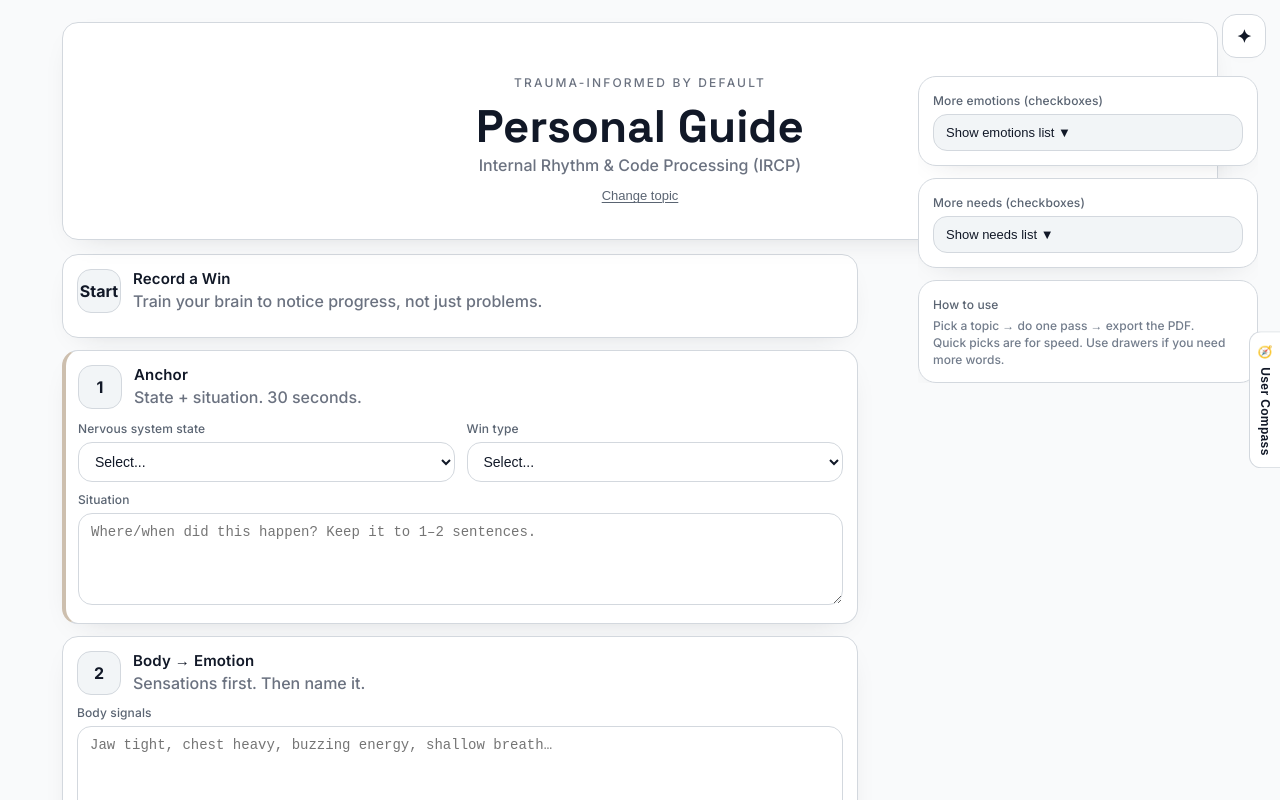
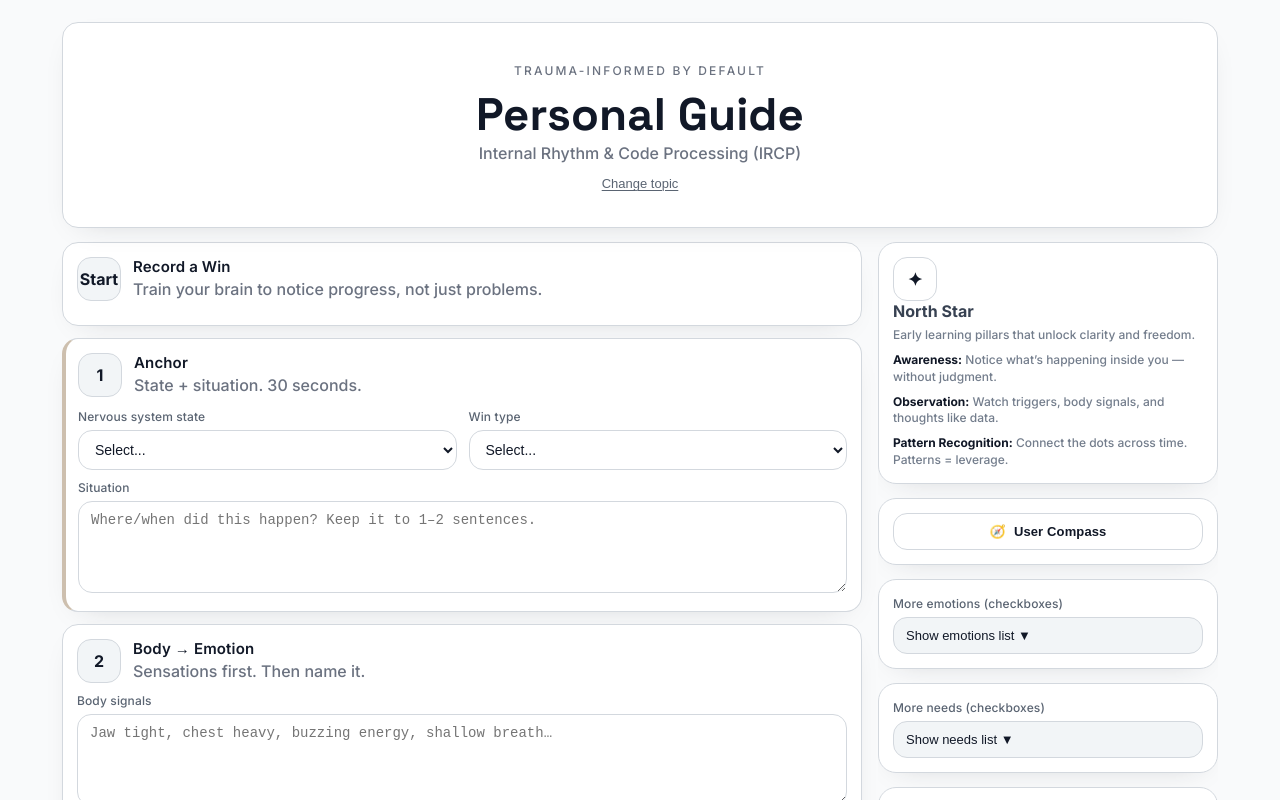
Before and after one commit to svoigtjr-jpg/ircp-app, a Next.js app: page / in a window 1280 px wide. Both pictures are taken after a click on the button 640 px from the left and 318 px from the top of the page. Shown: the top 800 px of the page. Built offline with nearby package versions, Linux system fonts and the light colour scheme.

Commit message:
Clean up journaling anchor details and right rail spacing

```diff
--- a/app/globals.css
+++ b/app/globals.css
@@ -160,23 +160,22 @@ h3,
   text-decoration: underline;
 }
 
-.layoutShell { display: grid; grid-template-columns: 1fr; gap: 16px; align-items: start; }
-.mainColumn { display: flex; flex-direction: column; gap: 12px; padding-right: 360px; }
-@media (max-width: 980px) { .mainColumn { padding-right: 0; } }
+.layoutShell { display: grid; grid-template-columns: minmax(0, 1fr) 340px; gap: 16px; align-items: start; }
+.mainColumn { display: flex; flex-direction: column; gap: 12px; min-width: 0; }
+@media (max-width: 980px) { .layoutShell { grid-template-columns: 1fr; } }
 
 .stickyRail {
-  position: fixed;
+  position: sticky;
   top: 76px;
-  right: 22px;
-  width: 340px;
+  width: 100%;
   max-height: calc(100vh - 96px);
   overflow: auto;
   display: flex;
   flex-direction: column;
-  gap: 12px;
+  gap: 14px;
 }
 @media (max-width: 980px) {
-  .stickyRail { position: static; width: auto; max-height: none; overflow: visible; }
+  .stickyRail { position: static; max-height: none; overflow: visible; }
 }
 
 .railCard, .stepCard { padding: 14px; }
@@ -342,37 +341,35 @@ h3,
 .footerNote { opacity: .85; margin-top: 14px; }
 
 .userCompassRoot {
-  position: relative;
-  z-index: 85;
+  width: 100%;
 }
 
 .userCompassTab {
-  position: fixed;
-  right: 0;
-  top: 50%;
-  transform: translateY(-50%);
-  writing-mode: vertical-rl;
-  text-orientation: mixed;
-  display: inline-flex;
+  position: static;
+  width: 100%;
+  writing-mode: horizontal-tb;
+  text-orientation: initial;
+  display: flex;
+  justify-content: center;
   align-items: center;
   gap: 8px;
   border: 1px solid hsl(var(--border));
-  border-right: none;
-  border-radius: 12px 0 0 12px;
-  padding: 12px 8px;
+  border-radius: var(--radius-md);
+  padding: 10px 12px;
   background: hsl(var(--surface));
   color: var(--text-strong);
-  font-size: 12px;
-  letter-spacing: .03em;
+  font-size: 13px;
+  letter-spacing: .01em;
   font-weight: 700;
-  box-shadow: 0 12px 24px -20px hsl(var(--shadow) / 0.5);
+  box-shadow: 0 10px 24px -20px hsl(var(--shadow) / 0.35);
   cursor: pointer;
-  transition: background 140ms ease, border-color 140ms ease;
+  transition: background 140ms ease, border-color 140ms ease, box-shadow 140ms ease;
 }
 
 .userCompassTab:hover {
   background: hsl(var(--surface-2));
   border-color: hsl(var(--muted) / 0.4);
+  box-shadow: 0 12px 24px -20px hsl(var(--shadow) / 0.45);
 }
 
 .userCompassTab:focus-visible {
--- a/app/page.tsx
+++ b/app/page.tsx
@@ -137,26 +137,8 @@ export default function Page() {
 
   return (
     <>
-      {cfg && (
-        <div className="northStarFixed" aria-label="North Star">
-          <div className="northStarIcon">✦</div>
-          <div className="northStarTip">
-            <div style={{ fontWeight: 900, marginBottom: 6 }}>North Star</div>
-            <div className="small" style={{ marginBottom: 8 }}>{cfg.northStar.blurb}</div>
-            <div className="col" style={{ gap: 8 }}>
-              {cfg.northStar.points.map((p, i) => (
-                <div key={i} className="small">
-                  <strong style={{ color: 'var(--text-strong)' }}>{p.label}:</strong> {p.text}
-                </div>
-              ))}
-            </div>
-          </div>
-        </div>
-      )}
-
       <div className="container">
         <div className="headerWrap surface">
-          <UserCompass />
           <div className="headerContent">
             <div className="philosophy">Trauma-Informed by Default</div>
             <div className="brand">
@@ -245,12 +227,6 @@ export default function Page() {
                             <li key={line} style={{ marginBottom: 4 }}>{line}</li>
                           ))}
                         </ul>
-                        <div className="small" style={{ marginTop: 8, color: 'hsl(var(--muted) / 0.75)' }}>
-                          Clinical correlate: {selectedState?.clinicalLabel ?? '—'}
-                        </div>
-                        <div className="small" style={{ color: 'hsl(var(--muted) / 0.75)' }}>
-                          Common pattern: {selectedState?.commonPattern ?? '—'}
-                        </div>
                         <div className="small" style={{ marginTop: 8, color: 'hsl(var(--muted) / 0.75)' }}>Stabilizers:</div>
                         <ul className="small" style={{ margin: 0, paddingLeft: 18 }}>
                           {(selectedState?.stabilizers.length ? selectedState.stabilizers : ['—']).map((line) => (
@@ -289,7 +265,6 @@ export default function Page() {
                     </div>
                   ) : (
                     <div>
-                      <div className="label">Quick note (optional)</div>
                       <input className="input" placeholder="Leave blank" />
                     </div>
                   )}
@@ -461,6 +436,25 @@ export default function Page() {
 
             {/* Right toolbelt */}
             <div className="stickyRail">
+              <div className="card railCard" aria-label="North Star">
+                <div className="northStarIcon">✦</div>
+                <div>
+                  <div style={{ fontWeight: 900, marginBottom: 6 }}>North Star</div>
+                  <div className="small" style={{ marginBottom: 8 }}>{cfg.northStar.blurb}</div>
+                  <div className="col" style={{ gap: 8 }}>
+                    {cfg.northStar.points.map((p, i) => (
+                      <div key={i} className="small">
+                        <strong style={{ color: 'var(--text-strong)' }}>{p.label}:</strong> {p.text}
+                      </div>
+                    ))}
+                  </div>
+                </div>
+              </div>
+
+              <div className="card railCard compassCard">
+                <UserCompass />
+              </div>
+
               <div className="card railCard">
                 <div className="label">More emotions (checkboxes)</div>
                 <button className="drawerBtn" onClick={() => setShowMoreEmotions((s) => !s)}>
```
